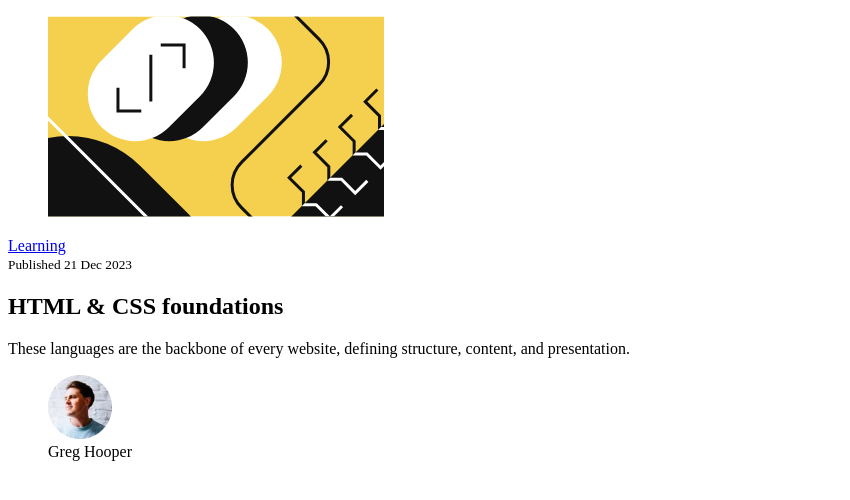
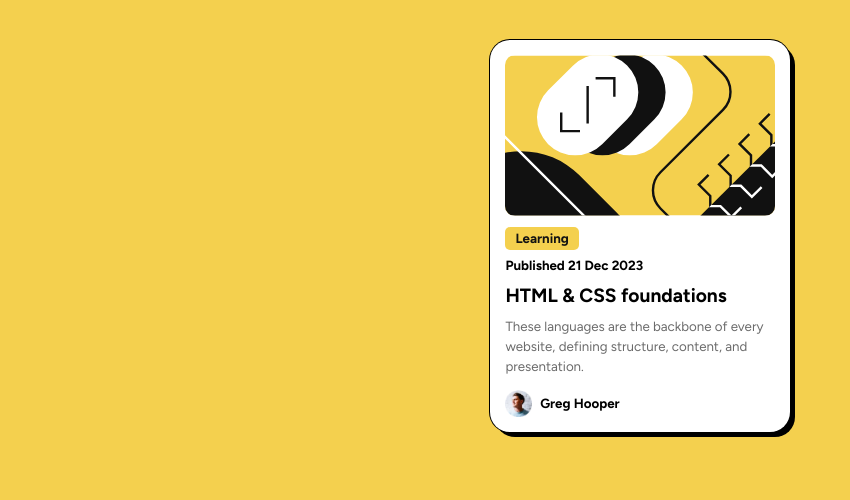
Before and after one commit to sagun-irl/blog-preview-card-main, a plain HTML site: page index.html in a window 1280 px wide. Shown: the whole page, without its empty margins (0-850 px from the left). Drawn offline with Linux system fonts and the light colour scheme.

Commit message:
css for desktop

```diff
--- a/index.html
+++ b/index.html
@@ -1,22 +1,22 @@
 <!DOCTYPE html>
 <html lang="en">
 <head>
-  <meta charset="UTF-8">
-  <meta name="viewport" content="width=device-width, initial-scale=1.0"> <!-- displays site properly based on user's device -->
+	<meta charset="UTF-8">
+	<meta name="viewport" content="width=device-width, initial-scale=1.0"> <!-- displays site properly based on user's device -->
 
-  <link rel="icon" type="image/png" sizes="32x32" href="./assets/images/favicon-32x32.png">
-
-  <title>Frontend Mentor | Blog preview card</title>
+	<link rel="icon" type="image/png" sizes="32x32" href="./assets/images/favicon-32x32.png">
+	<link rel="stylesheet" href="style.css">
+	<title>Blog preview</title>
 </head>
 <body>
 	<article class="card-body">
-		<figure>
+		<figure class="hero-image">
 			<img src="assets/images/illustration-article.svg" alt="hero image">
 		</figure>
 		<div class="tags">
 			<a href="#">Learning</a>
 		</div>
-		<small>Published 21 Dec 2023</small>
+		<small class="publish-date">Published 21 Dec 2023</small>
 		<h1>HTML & CSS foundations</h1>
 		<p>These languages are the backbone of every website, defining structure, content, and presentation.</p>
 		<figure class="author">
--- /dev/null
+++ b/style.css
@@ -0,0 +1,92 @@
+@import url('https://fonts.googleapis.com/css2?family=Figtree:ital,wght@0,300..900;1,300..900&display=swap');
+
+:root {
+	--clr-primary: hsl(47, 88%, 63%);
+	--clr-secondary: hsl(0, 0%, 100%);
+	--clr-white: hsl(0, 0%, 42%);
+	--clr-neutral-dark: hsl(0, 0%, 7%);
+
+	--font-primary: 'Figtree', system-ui, sans-serif;
+}
+
+html {
+	box-sizing: border-box;
+	height: 100%;
+}
+* {
+	padding: 0;
+	margin: 0;
+	box-sizing: inherit;
+}
+
+
+body {
+	background-color: var(--clr-primary);
+	font-family: var(--font-primary);
+	font-size: 16px;
+	height: 100%;
+}
+
+.card-body {
+	background-color: var(--clr-secondary);
+	width: 300px;
+	margin: auto;
+	margin-block: 5vh;
+	border-radius: 20px;
+	box-shadow: 0 0 0 1px black, 5px 5px black;
+	padding: 1.5ch;
+}
+
+.card-body .hero-image img {
+	width: 100%;
+	border-radius: 10px;
+}
+
+.card-body .tags {
+	margin-block: 0.5em;
+	> a {
+		background-color: var(--clr-primary);
+		color: var(--clr-neutral-dark);
+		padding: 0.25em 0.75em;
+		border-radius: 5px;
+		font-size: smaller;
+		font-weight: bold;
+		&:not(:hover) {
+			text-decoration: none;
+		}
+	}
+}
+
+.card-body .publish-date {
+	font-weight: bolder;
+	margin-block: 1em;
+}
+
+.card-body h1 {
+	margin-block: 0.5em;
+	font-size: larger;
+	&:hover {
+		color: var(--clr-primary);
+		cursor: pointer;
+	}
+}
+
+.card-body p {
+	color: var(--clr-white);
+	font-size: smaller;
+	line-height: 1.5;
+}
+
+.card-body .author {
+	display: flex;
+	align-items: center;
+	gap: 1ch;
+	margin-top: 1em;
+	font-size: smaller;
+	& img {
+		height: 2em;
+	}
+	& figcaption {
+		font-weight: bold;
+	}
+}
```
